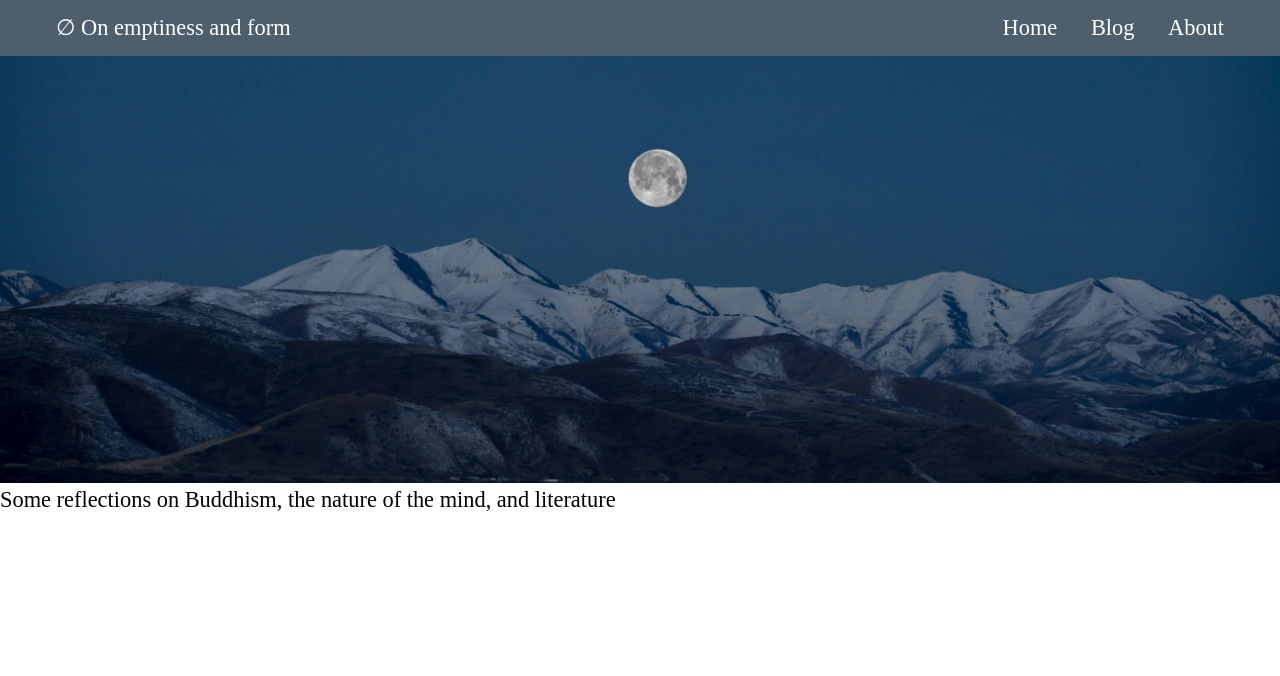
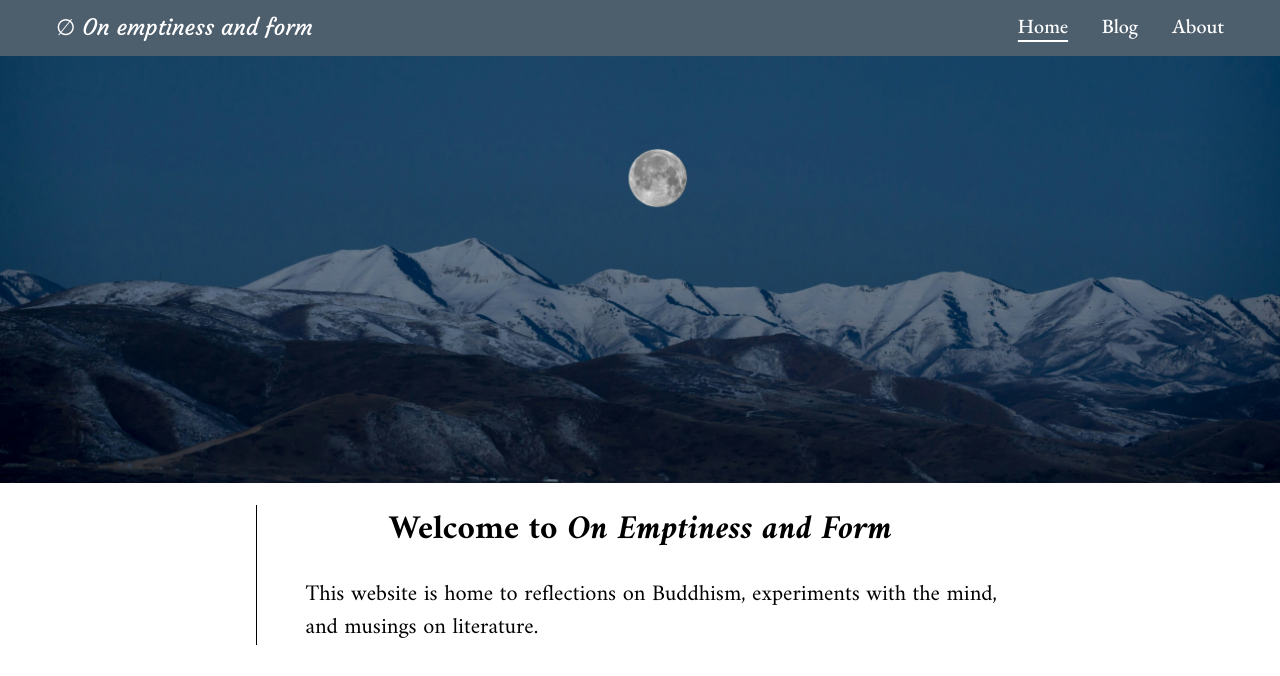
Before and after one commit to EnterOrion/my-blog, a SvelteKit app: page / in a window 1280 px wide. Shown: the top 676 px of the page. Built offline with nearby package versions, Linux system fonts and the light colour scheme.

Commit message:
Add styling to nav and home page

```diff
--- a/src/routes/+page.svelte
+++ b/src/routes/+page.svelte
@@ -6,4 +6,12 @@
 
 <Nav />
 <Hero />
-<p>Some reflections on Buddhism, the nature of the mind, and literature</p>
+<main>
+	<div>
+		<h1>Welcome to <em>On Emptiness and Form</em></h1>
+		<p>
+			This website is home to reflections on Buddhism, experiments with the mind, and musings on
+			literature.
+		</p>
+	</div>
+</main>
--- a/src/styles/components/nav.scss
+++ b/src/styles/components/nav.scss
@@ -7,12 +7,21 @@ nav {
 }
 
 nav ul {
+	font-family: 'EB Garamond', serif;
 	display: flex;
 	gap: 1.5rem;
 	cursor: pointer;
 	margin-right: 2rem;
+	font-size: 0.9rem;
+	font-weight: 500;
 }
 
 nav div {
 	margin-left: 2rem;
+	font-family: 'Courgette', cursive;
 }
+
+.active {
+	text-decoration: underline;
+	text-underline-offset: 7px;
+}
--- a/src/styles/main.scss
+++ b/src/styles/main.scss
@@ -18,4 +18,27 @@ $s5: calc($s4 * $ratio);
 
 h1 {
 	font-size: $s1;
+	font-family: 'Amiri', serif;
 }
+
+p {
+	font-family: 'Amiri', serif;
+	font-size: 1rem;
+}
+
+main {
+	p {
+		margin: 1rem auto;
+		padding-left: 1rem;
+	}
+	h1 {
+		margin: 0 auto;
+		text-align: center;
+	}
+	div {
+		max-width: 60vw;
+		border-left: 1px solid black;
+		margin: 0 auto;
+		margin-top: 1rem;
+	}
+}
```
